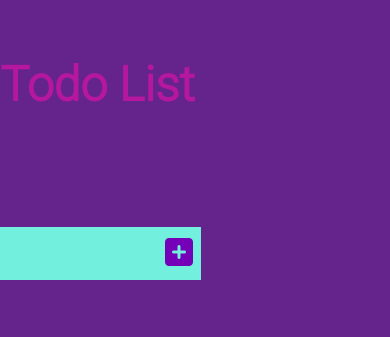
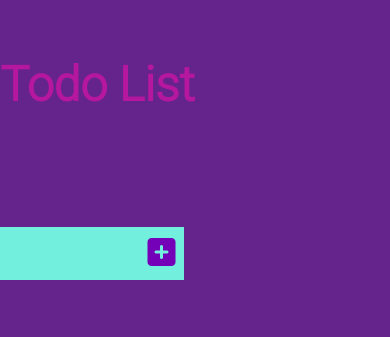
Before and after one commit to alau9/My-Todo_List, a PHP site: page / in a window 390 px wide. Shown: the top 337 px of the page. Run offline with PHP 8.4, Linux system fonts and the light colour scheme; style sheets or scripts are compiled from the project's sources.

Commit message:
change file to scss

```diff
--- a/style.css
+++ b/style.scss
@@ -152,4 +152,8 @@ select {
 
 .todo-input{
     max-width: 50vw;
+
+    @media (max-width: 768px) {
+        width: 10rem;
+      }
 }
```
